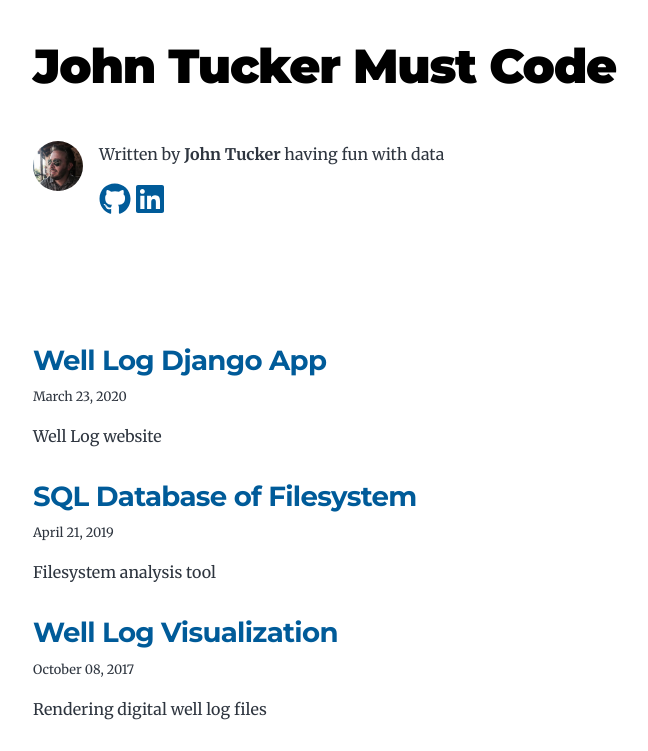
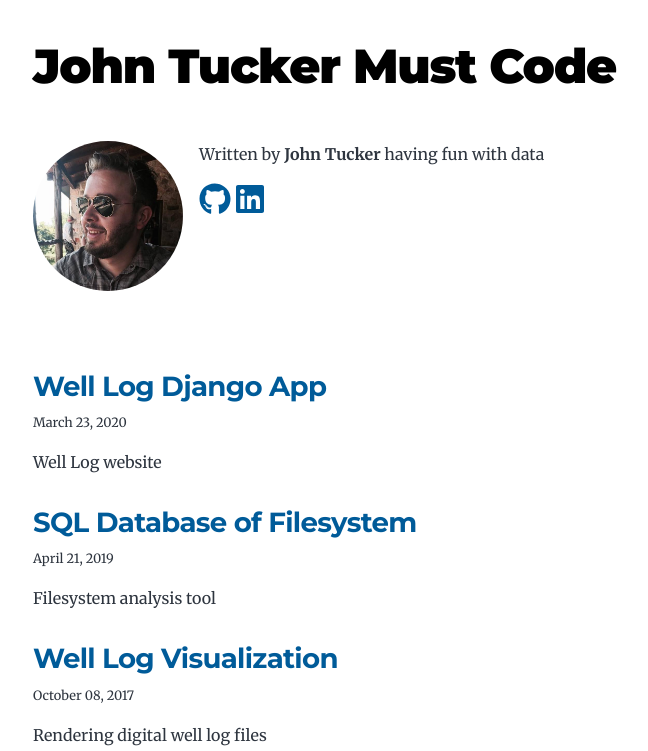
Before and after one commit to hydrospanner/jt-must-code, a Gatsby site: page / in a window 1280 px wide. Shown: the top 751 px of the page, without its empty margins (291-939 px from the left). Built offline with nearby package versions, Linux system fonts and the light colour scheme; Gatsby itself is replaced by a stand-in of ours.

Commit message:
larger profile pic

```diff
--- a/src/components/bio.js
+++ b/src/components/bio.js
@@ -39,8 +39,8 @@ const Bio = () => {
         layout="fixed"
         formats={["auto", "webp", "avif"]}
         src="../images/john.jpg"
-        width={50}
-        height={50}
+        width={150}
+        height={150}
         quality={95}
         alt="Profile picture"
       />
```
